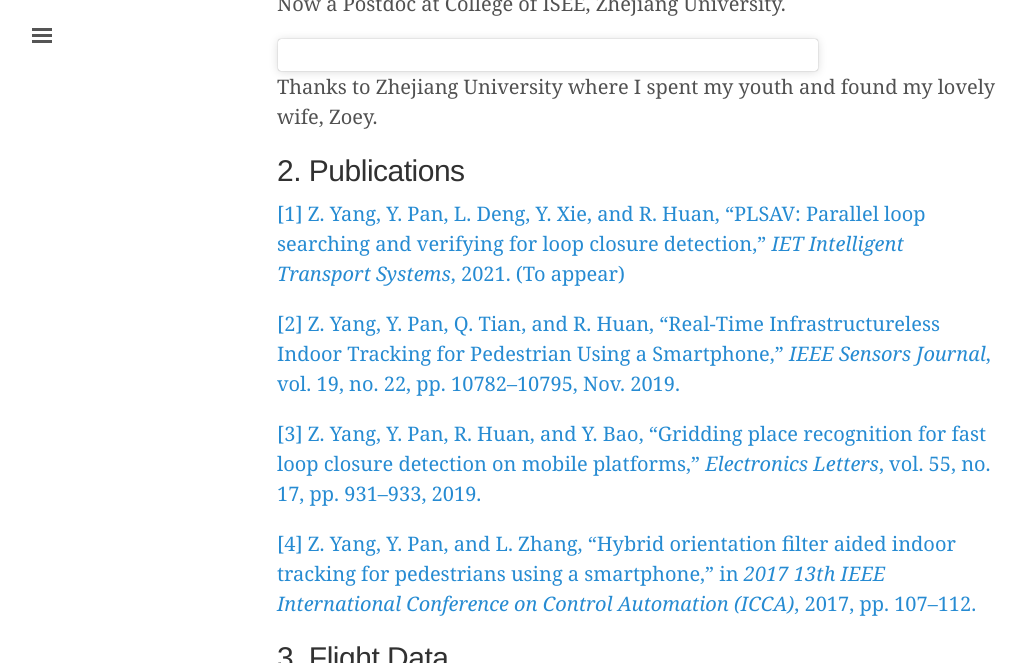
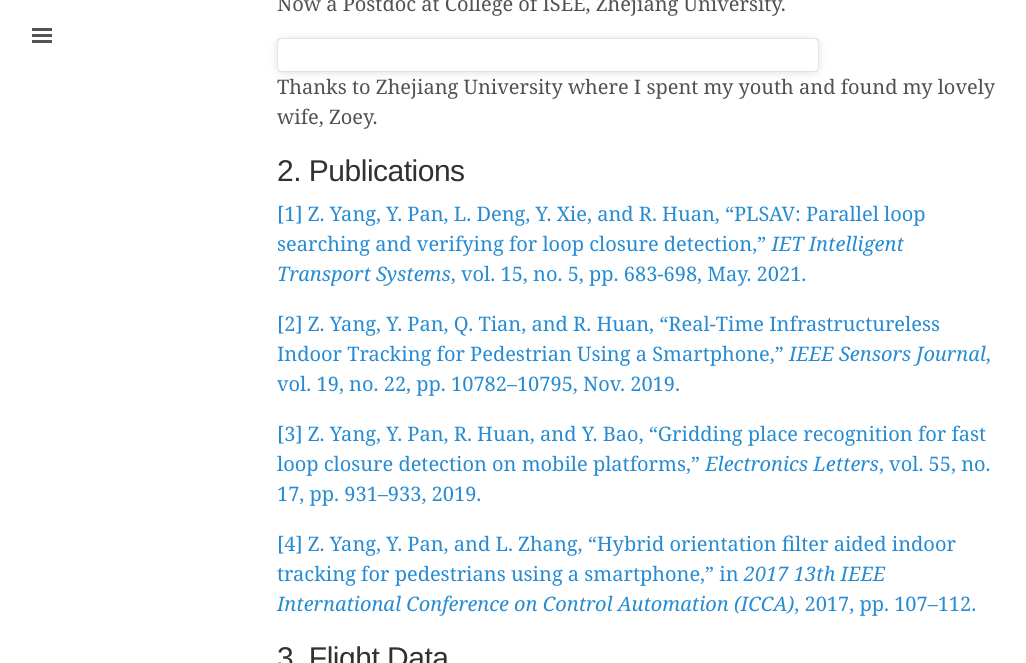
Before and after one commit to wittyfilter/wittyfilter.github.io, a Jekyll site: the page built from aboutme.md, in a window 1280 px wide and 900 px high, scrolled down 406 px, cut to the strip 0-663 px from the top of the window. Shown: the whole strip, without its empty margins (3-1029 px from the left). Built offline with Jekyll 4.4.1, drawn with Linux system fonts in a browser that asks for light colours; some web fonts are replaced; a script that is not in the unit is left out.

Commit message:
Update aboutme.md

```diff
--- a/aboutme.md
+++ b/aboutme.md
@@ -17,7 +17,7 @@
 
 
 ## 2. Publications
-[[1] Z. Yang, Y. Pan, L. Deng, Y. Xie, and R. Huan, “PLSAV: Parallel loop searching and verifying for loop closure detection,” *IET Intelligent Transport Systems*, 2021. (To appear)](https://ietresearch.onlinelibrary.wiley.com/journal/17519578)
+[[1] Z. Yang, Y. Pan, L. Deng, Y. Xie, and R. Huan, “PLSAV: Parallel loop searching and verifying for loop closure detection,” *IET Intelligent Transport Systems*, vol. 15, no. 5, pp. 683-698, May. 2021.](https://ietresearch.onlinelibrary.wiley.com/journal/17519578)
 
 
 [[2] Z. Yang, Y. Pan, Q. Tian, and R. Huan, “Real-Time Infrastructureless Indoor Tracking for Pedestrian Using a Smartphone,” *IEEE Sensors Journal*, vol. 19, no. 22, pp. 10782–10795, Nov. 2019.](https://ieeexplore.ieee.org/document/8766979)
```
